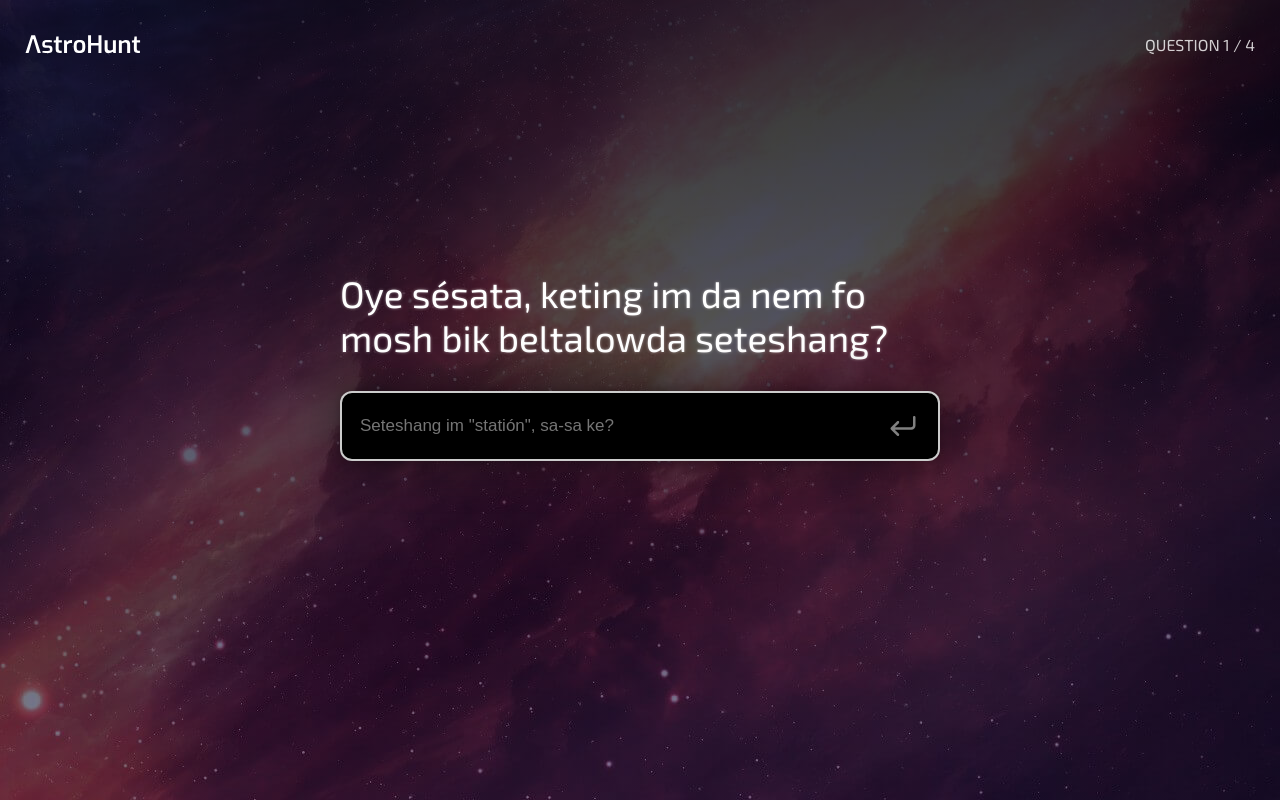
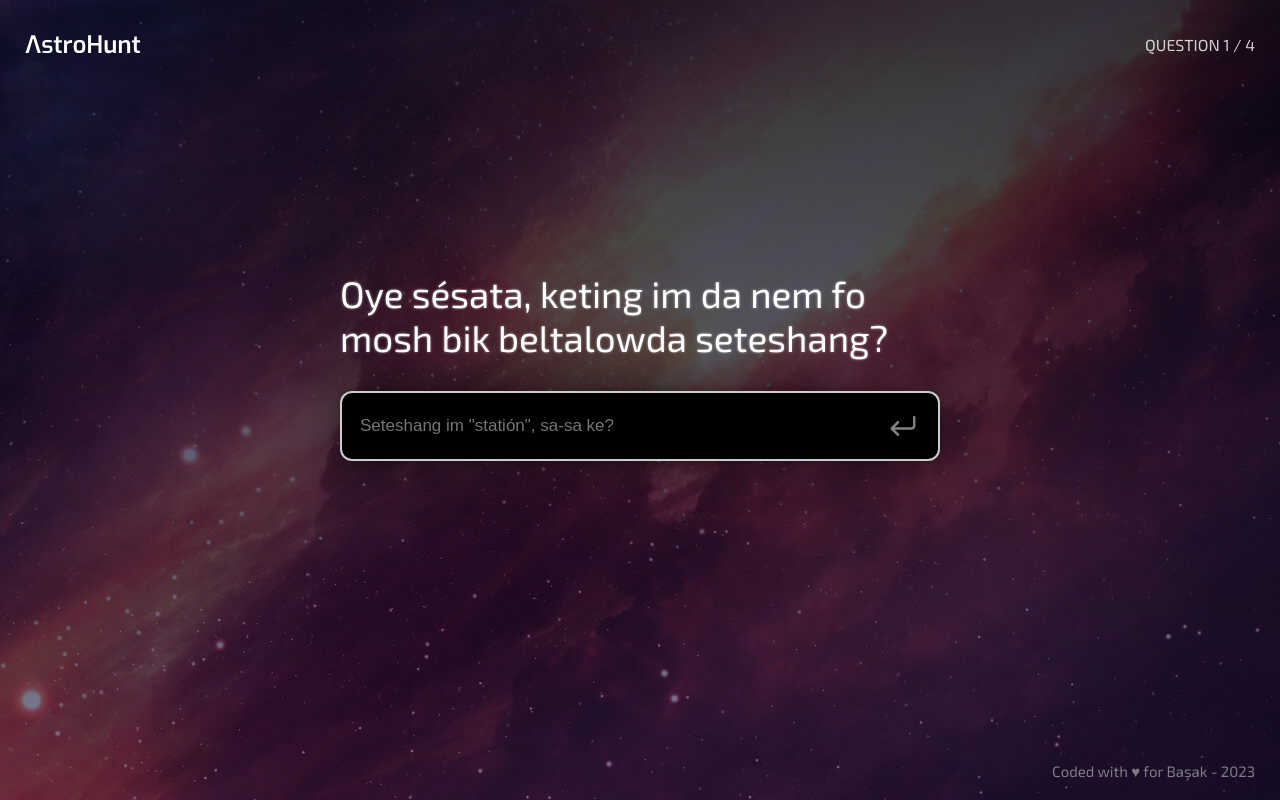
Before and after one commit to wunnle/astro-hunt, a Next.js app: page / in a window 1280 px wide. Built offline with nearby package versions, Linux system fonts and the light colour scheme.

Commit message:
added footer

```diff
--- a/pages/index.js
+++ b/pages/index.js
@@ -39,7 +39,7 @@ const questionsAndAnswers = [
       'Hanifi tokgozoglu',
       'hanifi Tokgozoglu',
     ],
-    placeholder: 'Cevabını buraya yaz...'
+    placeholder: 'Iki kelime, hayli yerli...'
   },
   {
     question: 'İşçi dostuyum, anahtarım ve bir sistemim var. Kaç yaşındayım?',
@@ -51,7 +51,7 @@ const questionsAndAnswers = [
     placeholder: 'Sadece sayıyla cevap ver...'
   },
   {
-    question: 'Uzay tersaneleriyle meşhur, güneş sistemindeki en yüksek dağa sahip kutle?',
+    question: 'Uzay tersaneleriyle meşhur, güneş sistemindeki en yüksek dağa sahip kütlenin adı nedir?',
     answerType: 'text',
     answers: [
       "Vesta",
@@ -162,7 +162,12 @@ export default function Home() {
             <button className={styles.submitButton}></button>
           </form>
         </div>
-        <footer className={styles.footer}></footer>
+        <footer className={styles.footer}>
+          <div className={[styles.footerInner, exo.className].join(' ')}>
+          Coded with ♥ for Başak - 2023
+          </div>
+
+          </footer>
       </main>
     </>
   )
--- a/styles/Home.module.css
+++ b/styles/Home.module.css
@@ -27,6 +27,16 @@
 
 .footer {
   height: 140px;
+  display: flex;
+  align-items: flex-end;
+  justify-content: flex-end;
+  padding: 5px 10px;
+  width: 100%;
+}
+
+.footerInner {
+  color: rgba(255, 255, 255, 0.45);
+  font-size: 15px;
 }
 
 .logo {
```
